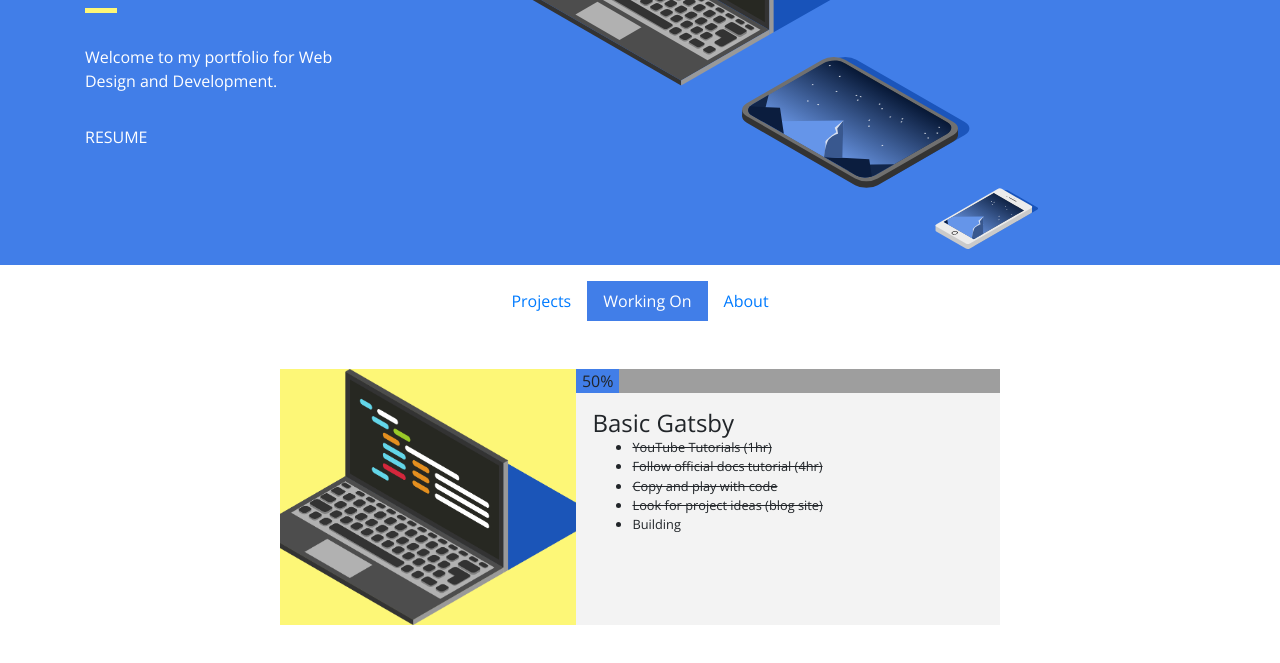
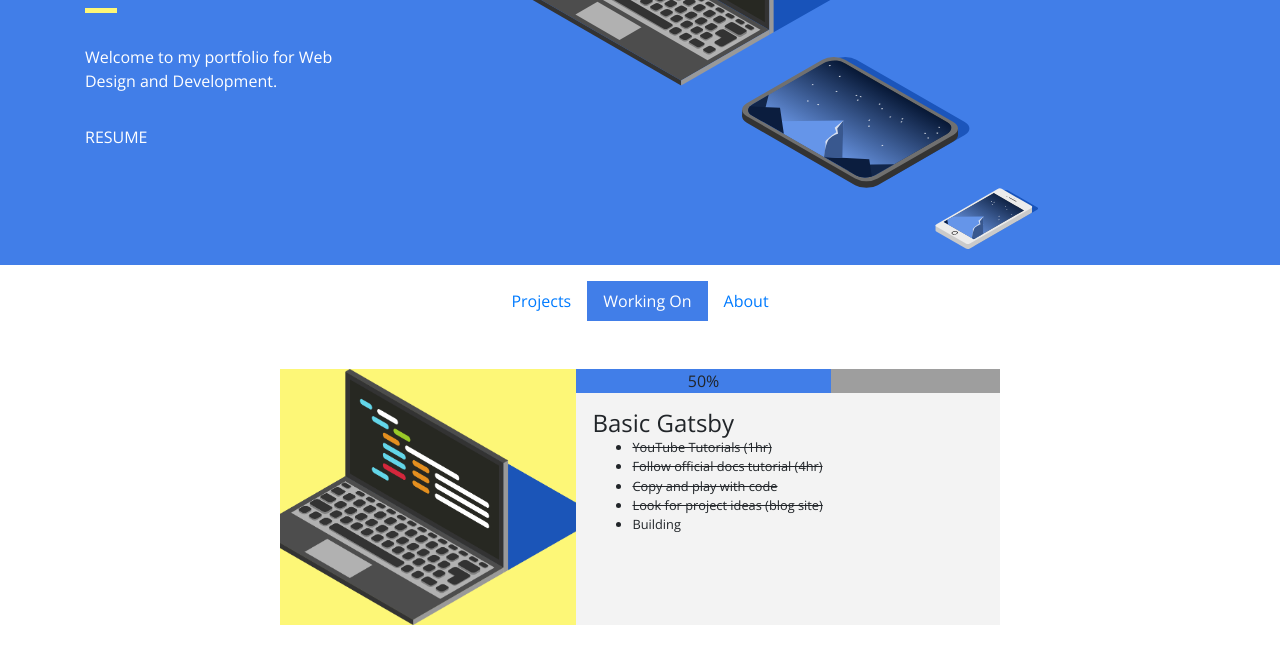
Before and after one commit to qphandev/qphandev.github.io, a plain HTML site: page index.html in a window 1280 px wide. Both pictures are taken after a click on the tab "Working On". Shown: the part 179-842 px from the top of the page. Drawn offline with nearby package versions, Linux system fonts and the light colour scheme; files that its build step writes are made by us from their sources.

Commit message:
Updated width of working on.

```diff
--- a/css/style.scss
+++ b/css/style.scss
@@ -299,6 +299,9 @@ footer {
 .w-25 {
   width: 25%!important;
 }
+.w-60 {
+  width: 60%!important;
+}
 
 // Fix the flex stretch
 img {
--- a/index.html
+++ b/index.html
@@ -206,7 +206,7 @@
                         </div>
                         <div class="working-card__body">
                             <div class="working-card__progress-bar">
-                                <div class="working-card__progress-bar-filled w-10">50%</div>
+                                <div class="working-card__progress-bar-filled w-60">50%</div>
                             </div>
 
                             <div class="working-card__text">
```
